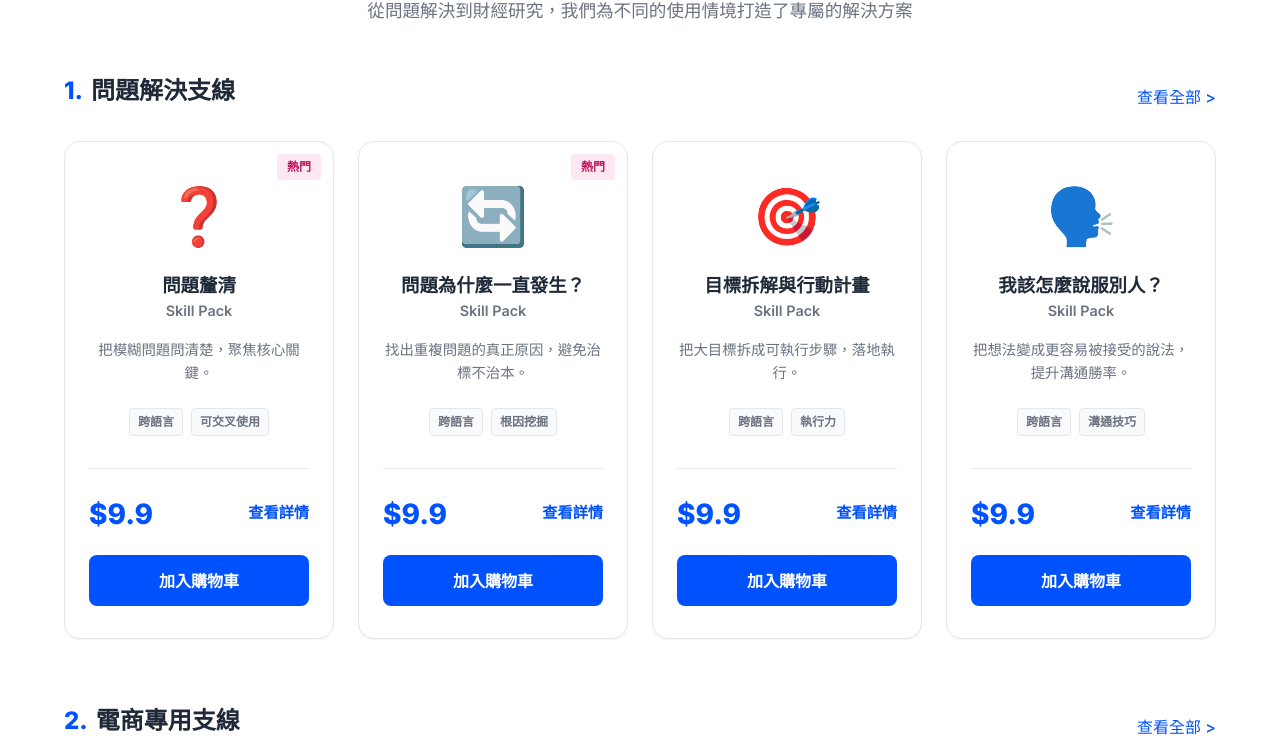
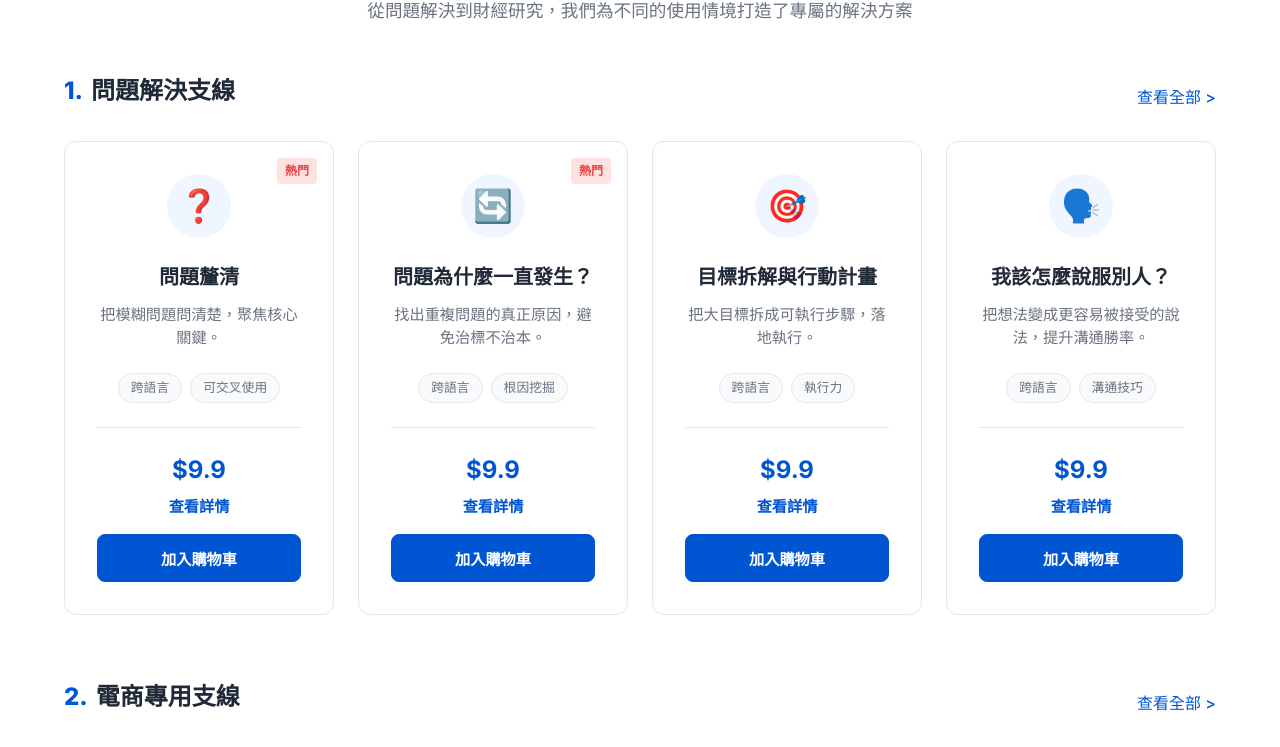
Before and after one commit to optimakspaul/skill_marketplace, a Next.js app: page / in a window 1280 px wide. Shown: the part 918-1665 px from the top of the page. Built offline with nearby package versions, Linux system fonts and the light colour scheme; no server answers.

Commit message:
fix: Revert SkillPackCard to original beloved aesthetic

```diff
--- a/src/app/globals.css
+++ b/src/app/globals.css
@@ -1,6 +1,6 @@
 :root {
-  --primary-color: #0052FF;
-  --primary-hover: #0043D6;
+  --primary-color: #0056D2;
+  --primary-hover: #0043A4;
   --text-main: #1F2937;
   --text-muted: #6B7280;
   --bg-main: #FFFFFF;
--- a/src/components/ui/SkillPackCard.module.css
+++ b/src/components/ui/SkillPackCard.module.css
@@ -1,75 +1,74 @@
 .card {
-  background: white;
+  background-color: var(--bg-main);
   border: 1px solid var(--border-color);
-  border-radius: 16px;
-  padding: 2rem 1.5rem;
-  text-align: center;
-  position: relative;
-  box-shadow: var(--shadow-sm);
-  transition: transform 0.2s, box-shadow 0.2s, border-color 0.2s;
+  border-radius: 12px;
+  padding: 2rem;
   display: flex;
   flex-direction: column;
+  position: relative;
+  transition: transform 0.2s ease, box-shadow 0.2s ease;
   height: 100%;
 }
 
 .card:hover {
   transform: translateY(-4px);
-  box-shadow: var(--shadow-md);
+  box-shadow: var(--shadow-lg);
   border-color: var(--primary-color);
 }
 
 .badgeHot {
   position: absolute;
-  top: 12px;
-  right: 12px;
-  background: #FCE7F3;
-  color: #BE185D;
+  top: 1rem;
+  right: 1rem;
+  background-color: #fee2e2;
+  color: #ef4444;
   font-size: 0.75rem;
-  font-weight: 700;
-  padding: 4px 10px;
+  font-weight: 600;
+  padding: 0.25rem 0.5rem;
   border-radius: 4px;
 }
 
 .badgeNew {
   position: absolute;
-  top: 12px;
-  left: 12px;
-  background: #E0F2FE;
-  color: #0369A1;
+  top: 1rem;
+  left: 1rem;
+  background-color: #dbeafe;
+  color: var(--primary-color);
   font-size: 0.75rem;
-  font-weight: 700;
-  padding: 4px 10px;
+  font-weight: 600;
+  padding: 0.25rem 0.5rem;
   border-radius: 4px;
 }
 
 .iconContainer {
-  margin-bottom: 1rem;
+  display: flex;
+  justify-content: center;
+  align-items: center;
+  width: 64px;
+  height: 64px;
+  background-color: var(--bg-accent);
+  border-radius: 50%;
+  margin: 0 auto 1.5rem;
 }
 
 .icon {
-  font-size: 3.5rem;
+  font-size: 2rem;
 }
 
 .title {
-  font-size: 1.15rem;
-  font-weight: 800;
+  font-size: 1.25rem;
+  font-weight: 700;
+  text-align: center;
+  margin-bottom: 0.75rem;
   color: var(--text-main);
-  margin-bottom: 1rem;
-  line-height: 1.3;
-}
-
-.title span {
-  font-size: 0.9rem;
-  font-weight: 600;
-  color: var(--text-muted);
 }
 
 .description {
-  font-size: 0.9rem;
   color: var(--text-muted);
+  font-size: 0.95rem;
+  text-align: center;
+  margin-bottom: 1.5rem;
   flex-grow: 1;
-  margin-bottom: 1.5rem;
-  line-height: 1.6;
 }
 
 .tags {
@@ -77,71 +76,69 @@
   flex-wrap: wrap;
   gap: 0.5rem;
   justify-content: center;
-  margin-bottom: 2rem;
+  margin-bottom: 1.5rem;
 }
 
 .tag {
-  background: var(--bg-subtle);
+  background-color: var(--bg-subtle);
   color: var(--text-muted);
-  font-size: 0.75rem;
-  font-weight: 600;
-  padding: 4px 8px;
-  border-radius: 4px;
+  font-size: 0.8rem;
+  padding: 0.25rem 0.75rem;
+  border-radius: 999px;
   border: 1px solid var(--border-color);
 }
 
 .footer {
-  margin-top: auto;
+  display: flex;
+  flex-direction: column;
+  gap: 1rem;
   border-top: 1px solid var(--border-color);
   padding-top: 1.5rem;
+  margin-top: auto;
 }
 
 .footerTop {
   display: flex;
-  justify-content: space-between;
+  flex-direction: column;
+  justify-content: center;
   align-items: center;
-  margin-bottom: 1.25rem;
+  gap: 0.5rem;
 }
 
 .price {
-  font-size: 1.75rem;
-  font-weight: 800;
+  font-size: 1.5rem;
+  font-weight: 700;
   color: var(--primary-color);
 }
 
 .link {
-  font-size: 0.95rem;
   color: var(--primary-color);
   font-weight: 600;
-  text-decoration: none;
-  transition: opacity 0.2s;
+  font-size: 0.95rem;
+  transition: color 0.2s ease;
 }
 
 .link:hover {
-  opacity: 0.8;
+  color: var(--primary-hover);
   text-decoration: underline;
 }
 
 .btnBuy {
+  display: block;
+  text-align: center;
   width: 100%;
-  padding: 0.85rem;
-  background-color: var(--primary-color);
+  background: var(--primary-color);
   color: white;
-  border: none;
+  padding: 0.75rem 1rem;
   border-radius: 8px;
   font-weight: 600;
-  font-size: 1rem;
-  cursor: pointer;
-  transition: all 0.2s ease;
+  font-size: 0.95rem;
+  transition: all 0.2s;
+  border: 1px solid var(--primary-color);
 }
 
 .btnBuy:hover {
-  background-color: var(--primary-hover);
+  background: var(--primary-hover);
+  text-decoration: none;
+  box-shadow: var(--shadow-sm);
 }
-
-.btnBuy:disabled {
-  background-color: var(--bg-subtle);
-  color: var(--text-muted);
-  cursor: not-allowed;
-  border: 1px solid var(--border-color);
-}
--- a/src/components/ui/SkillPackCard.tsx
+++ b/src/components/ui/SkillPackCard.tsx
@@ -17,11 +17,7 @@ export default function SkillPackCard({ pack }: Props) {
         <span className={styles.icon}>{pack.icon}</span>
       </div>
 
-      <h3 className={styles.title}>
-        {pack.title}
-        <br />
-        <span>Skill Pack</span>
-      </h3>
+      <h3 className={styles.title}>{pack.title}</h3>
       <p className={styles.description}>{pack.description}</p>
 
       <div className={styles.tags}>
```
